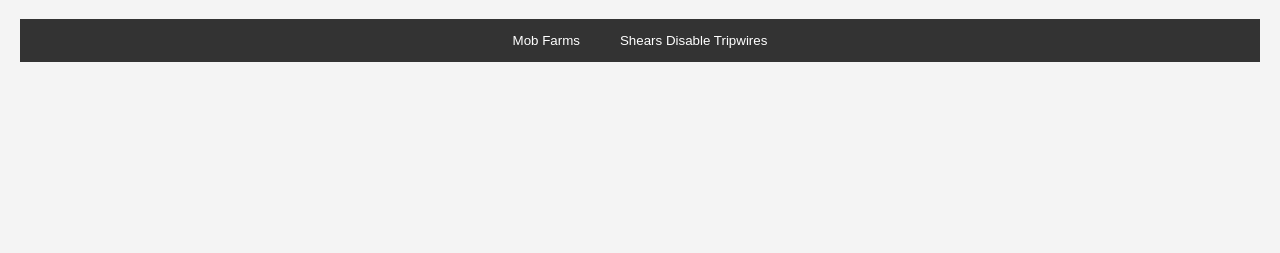
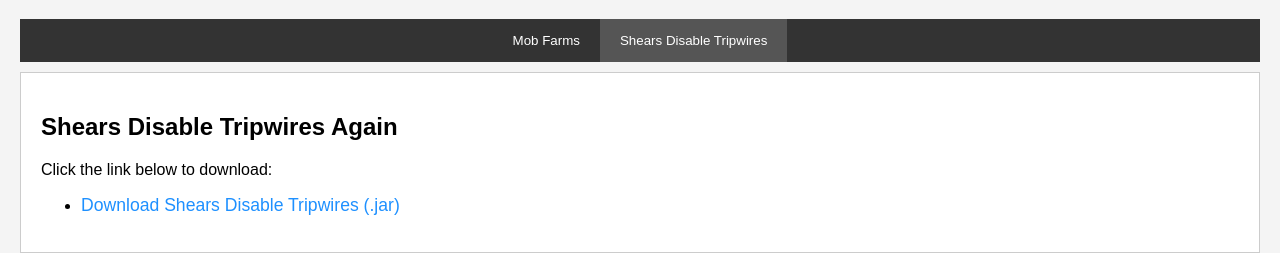
Before and after one commit to awesomeshot5051/Mod-Website, a plain HTML site: page index.html in a window 1280 px wide. Both pictures are taken after a click on the button "Shears Disable Tripwires". Shown: the part 81-334 px from the top of the page. Drawn offline with Linux system fonts and the light colour scheme.

Commit message:
Update index.html

```diff
--- a/index.html
+++ b/index.html
@@ -83,8 +83,8 @@
 </div>
 
 <!-- Mod 2 content -->
-<div id="Mod2" class="tab-content">
-    <h2>Mod 2</h2>
+<div id="Shears Disable" class="tab-content">
+    <h2>Shears Disable Tripwires Again</h2></h2>
     <p>Click the link below to download:</p>
     <ul>
         <li><a href="https://github.com/awesomeshot5051/Mod-Website/raw/refs/heads/main/Mods/Shears%20Disable%20Tripwires/shearstripwiremod-0.0.1.jar" download>Download Shears Disable Tripwires (.jar)</a></li>
```
